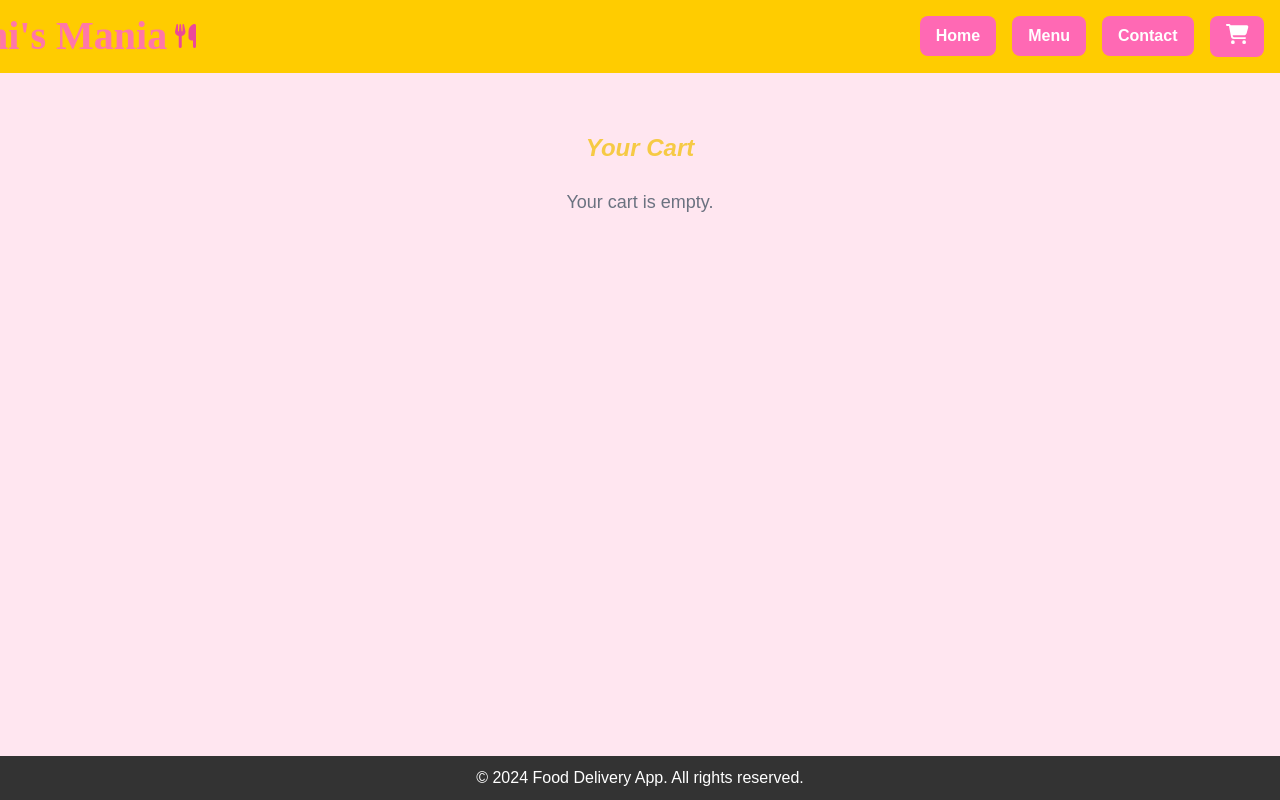
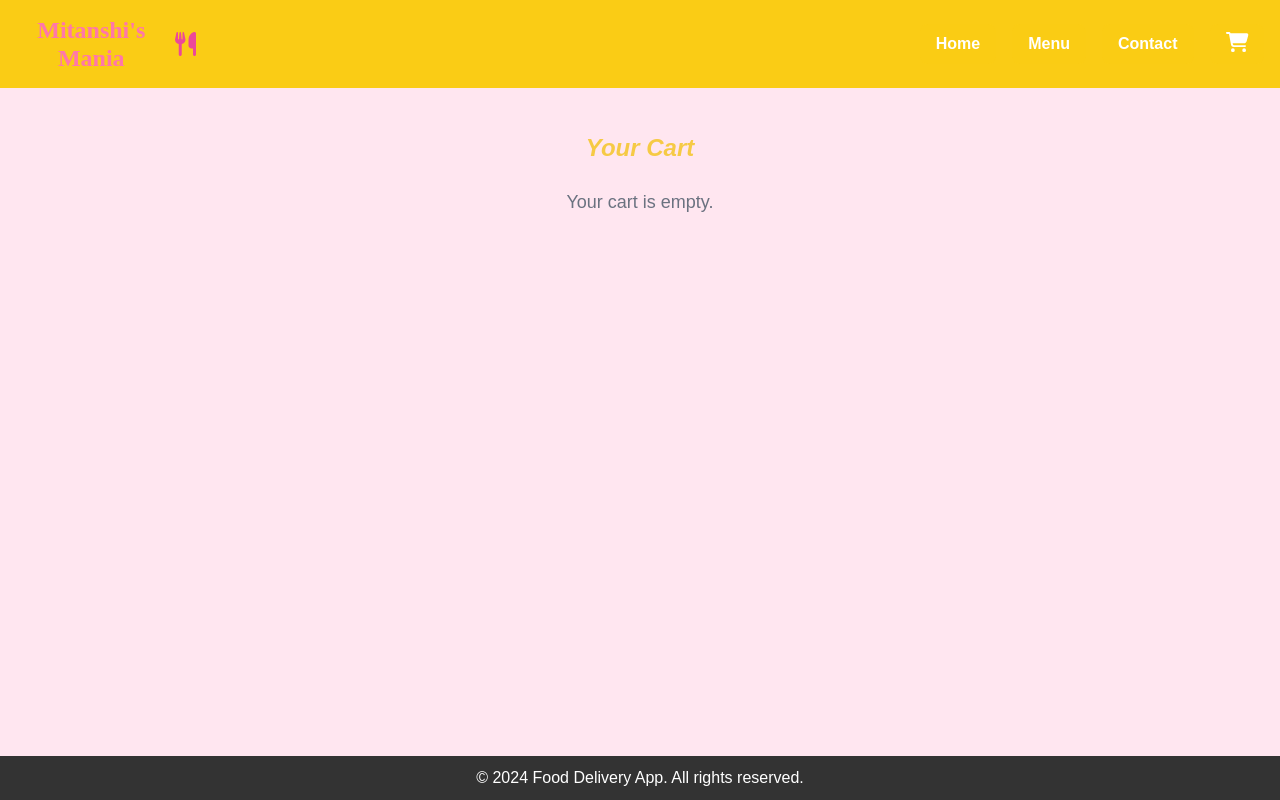
Before and after one commit to mitanshivyas/food-delivery-app, a Vue app: page /cart in a window 1280 px wide. Built offline with nearby package versions, Linux system fonts and the light colour scheme.

Commit message:
Fixed Navigation bar

```diff
--- a/src/assets/main.css
+++ b/src/assets/main.css
@@ -52,7 +52,7 @@ header {
 nav button {
   color: white; /* White text for navigation buttons */
   font-weight: bold;
-  background-color: #ff69b4; /* Pastel pink highlight */
+  background-color: #FACC15CC; /* Pastel pink highlight */
   padding: 0.5rem 1rem;
   border-radius: 8px;
   transition: background-color 0.3s ease;
--- a/src/components/CartPage.vue
+++ b/src/components/CartPage.vue
@@ -27,27 +27,51 @@
   <div
     v-for="item in cartItems"
     :key="item.id"
-            class="bg-white p-4 shadow rounded flex justify-between items-center"
+    class="max-w-sm w-full lg:max-w-full lg:flex mx-auto"
   >
-            <div>
-              <img
-                :src="item.img"
-                :alt="item.name"
-                class="w-12 h-12 object-cover rounded mr-2"
-              />
-              <h3 class="text-xl font-bold">{{ item.name }}</h3>
-              <p class="text-gray-600">{{ item.description }}</p>
+    <!-- Left Section: Image -->
+    <div
+      class="h-48 lg:h-auto lg:w-48 flex-none bg-cover rounded-t lg:rounded-t-none lg:rounded-l text-center overflow-hidden"
+      :style="{ backgroundImage: `url(${item.img})` }"
+      :title="item.name"
+    >
+    </div>
+
+    <!-- Right Section: Content -->
+    <div
+      class="max-w-sm w-full lg:max-w-full lg:flex border-r border-b border-l border-gray-400 lg:border-l-0 lg:border-t lg:border-gray-400 bg-white rounded-b lg:rounded-b-none lg:rounded-r p-4 flex flex-col justify-between leading-normal"
+    >
+      <div class="mb-8">
+        <div class="text-gray-900 font-bold text-xl mb-2">{{ item.name }}</div>
+        <p class="text-gray-700 text-base">{{ item.description }}</p>
         <p class="font-bold">Price: ${{ item.price.toFixed(2) }}</p>
+      </div>
+      <div class="flex items-center justify-between">
+        <!-- Quantity Controls -->
         <p class="text-sm text-gray-500">
           Quantity:
-                <button @click="$emit('decrease-quantity', item)" class="bg-gray-300 text-black px-2 rounded">-</button>
+          <button
+            @click="$emit('decrease-quantity', item)"
+            class="bg-gray-300 text-black px-2 rounded"
+          >
+            -
+          </button>
           <span class="px-2">{{ item.quantity }}</span>
-                <button @click="$emit('increase-quantity', item)" class="bg-gray-300 text-black px-2 rounded">+</button>
+          <button
+            @click="$emit('increase-quantity', item)"
+            class="bg-gray-300 text-black px-2 rounded"
+          >
+            +
+          </button>
         </p>
-            </div>
+        <!-- Total Price -->
         <p class="text-lg font-bold">${{ (item.price * item.quantity).toFixed(2) }}</p>
       </div>
     </div>
+  </div>
+</div>
+
+
       <div class="mt-8 text-right">
         <p class="text-xl font-bold">Total: ${{ total }}</p>
         <button
--- a/src/components/Header.vue
+++ b/src/components/Header.vue
@@ -1,43 +1,77 @@
 <template>
-  <header class="p-4 flex justify-between items-center fixed top-0 w-full z-50">
+  <header
+    class="p-4 flex justify-between items-center fixed top-0 w-full z-50 bg-yellow-400 text-white"
+  >
     <div class="container mx-auto flex justify-between items-center">
-
+      <!-- Logo Section -->
       <button @click="navigateTo('/')" class="flex items-center space-x-2">
-
-        <!-- Clickable ChowTown text -->
-        <h1 class="text-xl font-bold hover:text-gray-400">Mitanshi's Mania</h1>
-        <!-- Add food icon -->
-        <font-awesome-icon :icon="['fas', 'utensils']" class="text-pink-500 text-2xl" />
+        <!-- Brand Name -->
+        <h1 class="text-xl font-bold hover:text-yellow-400">Mitanshi's Mania</h1>
+        <!-- Food Icon -->
+        <font-awesome-icon
+          :icon="['fas', 'utensils']"
+          class="text-pink-500 text-2xl"
+        />
       </button>
 
-      <!-- Burger Menu -->
-      <button class="burger-button" @click="toggleMenu">
-        <font-awesome-icon :icon="menuOpen ? 'times' : 'bars'" class="text-xl" />
+      <!-- Burger Menu Button (Visible on Mobile) -->
+      <button
+        class="burger-button md:hidden"
+        @click="toggleMenu"
+        aria-label="Toggle navigation"
+      >
+        <font-awesome-icon
+          :icon="menuOpen ? 'times' : 'bars'"
+          class="text-xl"
+        />
       </button>
 
-      <!-- Navigation -->
-      <nav :class="['md:flex', menuOpen ? 'block' : 'hidden']" class="space-x-4 items-center">
-      <ul class="flex flex-col md:flex-row space-y-2 md:space-y-0 md:space-x-4">
-        <!-- <li><button @click="$emit('navigate', 'home')" class="hover:text-gray-400">Home</button></li>
-        <li><button @click="$emit('navigate', 'menu')" class="hover:text-gray-400">Menu</button></li>
-        <li><button @click="$emit('navigate', 'contact')" class="hover:text-gray-400">Contact</button></li>
+      <!-- Navigation Menu -->
+      <nav
+        :class="[
+          'absolute top-full left-0 w-full md:bg-transparent md:relative md:top-0',
+          menuOpen ? 'block' : 'hidden',
+        ]"
+        class="md:flex md:items-center"
+      >
+        <ul
+          class="flex flex-col md:flex-row space-y-2 md:space-y-0 md:space-x-4 items-center"
+        >
+          <!-- Home Link -->
+          <li>
+            <button
+              @click="navigateTo('/')"
+              class="block text-white hover:text-gray-400 px-4 py-2"
+            >
+              Home
+            </button>
+          </li>
+          <!-- Menu Link -->
+          <li>
+            <button
+              @click="navigateTo('/menu')"
+              class="block text-white hover:text-gray-400 px-4 py-2"
+            >
+              Menu
+            </button>
+          </li>
+          <!-- Contact Link -->
+          <li>
+            <button
+              @click="navigateTo('/contact')"
+              class="block text-white hover:text-gray-400 px-4 py-2"
+            >
+              Contact
+            </button>
+          </li>
+          <!-- Cart Link -->
           <li class="relative">
-          <button @click="$emit('navigate', 'cart')" class="relative">
+            <button
+              @click="navigateTo('/cart')"
+              class="relative block text-white hover:text-gray-400 px-4 py-2"
+            >
               <font-awesome-icon icon="shopping-cart" class="text-xl" />
-            <span
-              v-if="cartCount > 0"
-              class="absolute -top-2 -right-2 bg-red-500 text-white text-xs font-bold rounded-full w-5 h-5 flex items-center justify-center"
-            >
-              {{ cartCount }}
-            </span>
-          </button>
-        </li> -->
-        <li><button @click="navigateTo('/')" class="hover:text-gray-400">Home</button></li>
-        <li><button @click="navigateTo('/menu')" class="hover:text-gray-400">Menu</button></li>
-        <li><button @click="navigateTo('/contact')" class="hover:text-gray-400">Contact</button></li>
-        <li class="relative">
-          <button @click="navigateTo('/cart')" class="relative">
-            <font-awesome-icon icon="shopping-cart" class="text-xl" />
+              <!-- Badge -->
               <span
                 v-if="cartCount > 0"
                 class="absolute -top-2 -right-2 bg-red-500 text-white text-xs font-bold rounded-full w-5 h-5 flex items-center justify-center"
@@ -48,14 +82,18 @@
           </li>
         </ul>
       </nav>
-
     </div>
   </header>
 </template>
 
 <script>
 import { FontAwesomeIcon } from "@fortawesome/vue-fontawesome";
-import { faShoppingCart, faBars, faTimes, faUtensils } from "@fortawesome/free-solid-svg-icons";
+import {
+  faShoppingCart,
+  faBars,
+  faTimes,
+  faUtensils,
+} from "@fortawesome/free-solid-svg-icons";
 import { library } from "@fortawesome/fontawesome-svg-core";
 
 // Add icons to FontAwesome library
@@ -74,74 +112,71 @@ export default {
   },
   data() {
     return {
-      menuOpen: false,
+      menuOpen: false, // Tracks the state of the burger menu
     };
   },
   methods: {
+    // Programmatically navigate to a route
     navigateTo(route) {
-      this.$router.push(route); // Programmatically navigate to the route
+      this.$router.push(route);
     },
+    // Toggles the burger menu open/close state
     toggleMenu() {
       this.menuOpen = !this.menuOpen;
       console.log("Menu Open State:", this.menuOpen); // Debug menu state
     },
   },
-
 };
 </script>
 
-
 <style scoped>
-
 /* Ensure burger menu button is visible only on small screens */
 .burger-button {
-  display: none; /* Hidden by default */
+  display: none;
 }
 
+/* Display burger button on mobile screens */
 @media (max-width: 768px) {
   .burger-button {
-    display: block; /* Visible on smaller screens */
+    display: block;
   }
 
+  /* Hide navigation menu by default on mobile */
   nav.md\\:flex {
-    display: none; /* Hide the nav flex on smaller screens */
+    display: none;
   }
 }
 
+/* Navigation Menu Styles */
 nav ul {
   display: none; /* Default state */
 }
 
 nav.block ul {
   display: flex; /* Show menu items when menuOpen is true */
-  flex-direction: column;
-  background-color: #1a202c; /* Match the header background */
-  width: 100%; /* Ensure it spans the full width */
-  padding: 1rem 0;
+  flex-direction: column; /* Stack items vertically on mobile */
+  width: 100%; /* Full width for mobile menu */
+  padding: 1rem 0; /* Padding around menu items */
 }
 
-nav ul li {
-  margin: 0.5rem 0; /* Add spacing between items */
-  text-align: center; /* Center-align menu items */
-}
-
+/* Align items horizontally on larger screens */
 @media (min-width: 768px) {
   nav ul {
     display: flex; /* Show inline for larger screens */
     flex-direction: row;
     background-color: transparent; /* Remove background on larger screens */
   }
-  nav ul li {
-    margin: 0; /* Reset margin for horizontal layout */
-  }
 }
 
-h1 {
-  font-family: 'Playfair Display', serif;
-  font-size: 2.5rem;
-  margin-left: -150px;
-  color: #FF77A9;
-  font-style: bold;
+nav ul li {
+  margin: 0.5rem 0; /* Spacing between items on mobile */
+  text-align: center; /* Center-align menu items */
 }
 
+/* Style brand name */
+h1 {
+  font-family: "Playfair Display", serif;
+  font-size: 1.5rem;
+  color: #ff77a9;
+}
 </style>
```
Lines whose indentation alone changed are shown as unchanged.
